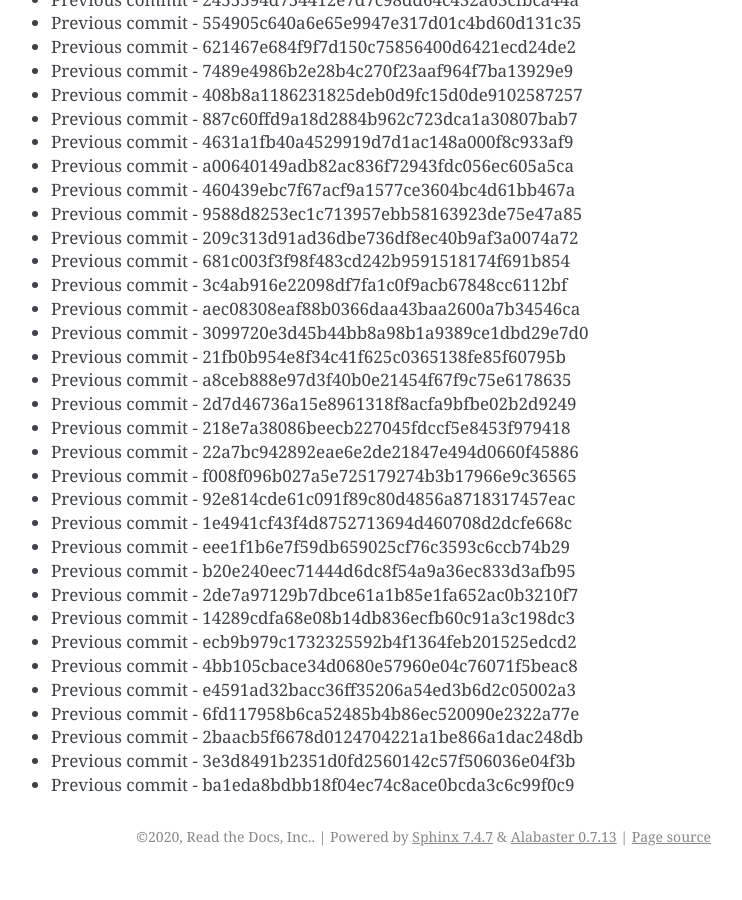
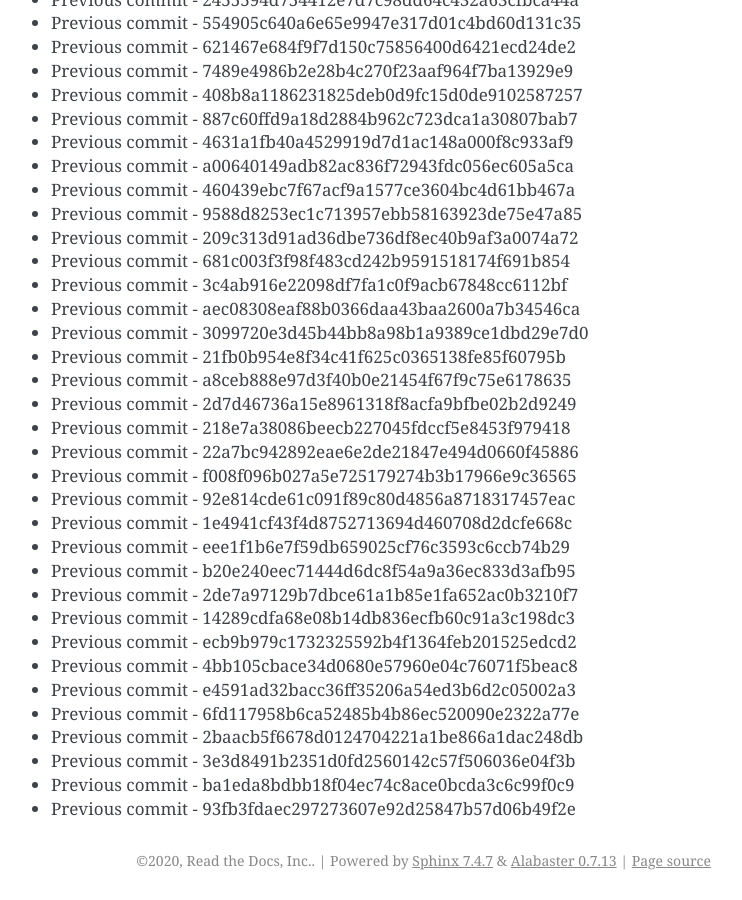
Before and after one commit to readthedocs/rtd-git-stresstest, a Sphinx documentation site: the page built from docs/updates.rst, in a window 1280 px wide and 900 px high, scrolled down 53128 px. Shown: the whole window, without its empty margins (399-1141 px from the left). Built offline with Sphinx 7.4.7, drawn with Linux system fonts in a browser that asks for light colours; before the commit the page ends 54004 px from its top, so only the background shows below that.

Commit message:
Generating commit from previous: 93fb3fdaec297273607e92d25847b57d06b49f2e

```diff
--- a/docs/updates.rst
+++ b/docs/updates.rst
@@ -2264,3 +2264,4 @@ It can be tested for any performance characteristics.
 * Previous commit - 2baacb5f6678d0124704221a1be866a1dac248db
 * Previous commit - 3e3d8491b2351d0fd2560142c57f506036e04f3b
 * Previous commit - ba1eda8bdbb18f04ec74c8ace0bcda3c6c99f0c9
+* Previous commit - 93fb3fdaec297273607e92d25847b57d06b49f2e
```
